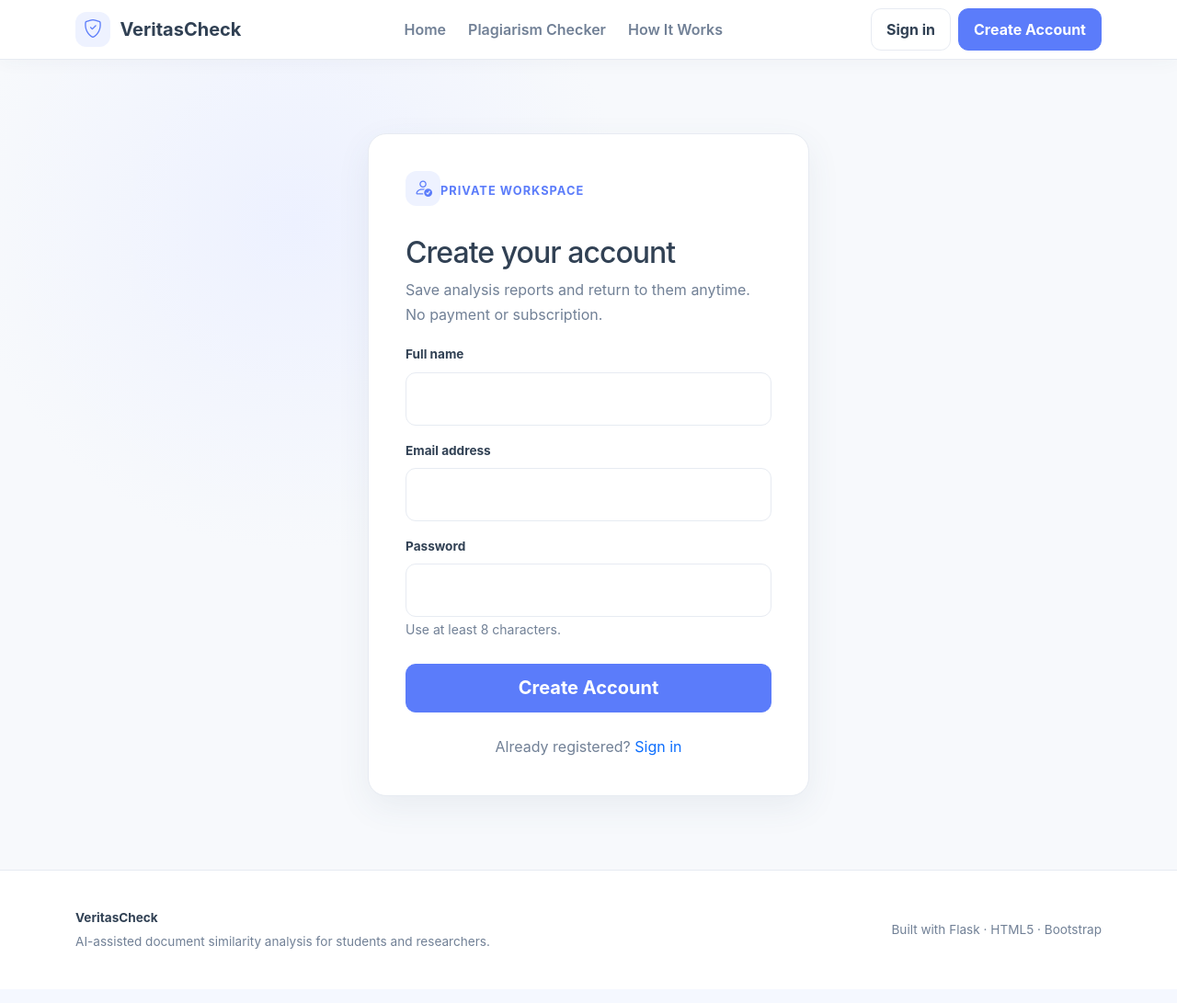
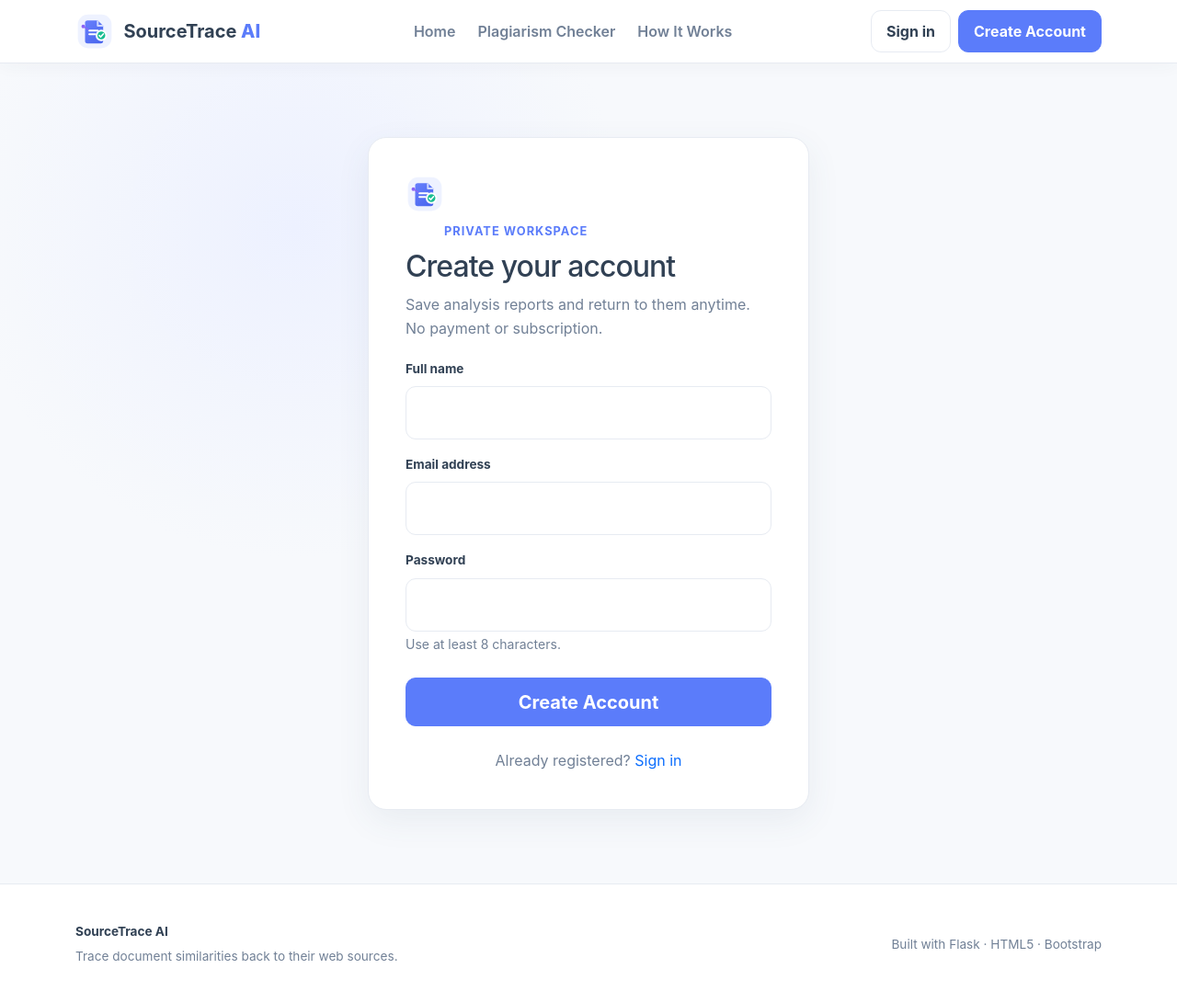
Before and after one commit to Shafaisalnawazkhan/Plagiarism-Detection, a Flask app: page /register in a window 1280 px wide. Shown: the whole page at 92% size. Before the commit the page ends 1032 px from the top, so only its background shows below. Run offline with Flask 3, Linux system fonts and the light colour scheme.

Commit message:
Rebrand app as SourceTrace AI

```diff
--- a/app.py
+++ b/app.py
@@ -294,7 +294,7 @@ def discover_web_sources(document):
     api_request = urllib.request.Request("https://openrouter.ai/api/v1/chat/completions",
         data=json.dumps(payload).encode("utf-8"), method="POST",
         headers={"Authorization": f"Bearer {OPENROUTER_API_KEY}", "Content-Type": "application/json",
-                 "HTTP-Referer": "http://127.0.0.1:5000", "X-OpenRouter-Title": "VeritasCheck"})
+                 "HTTP-Referer": "http://127.0.0.1:5000", "X-OpenRouter-Title": "SourceTrace AI"})
     try:
         with urllib.request.urlopen(api_request, timeout=90) as response:
             response_data = json.loads(response.read().decode("utf-8"))
@@ -335,7 +335,7 @@ def analyze_writing_signals(document):
     api_request = urllib.request.Request("https://openrouter.ai/api/v1/chat/completions",
         data=json.dumps(payload).encode("utf-8"), method="POST",
         headers={"Authorization": f"Bearer {OPENROUTER_API_KEY}", "Content-Type": "application/json",
-                 "HTTP-Referer": "http://127.0.0.1:5000", "X-OpenRouter-Title": "VeritasCheck"})
+                 "HTTP-Referer": "http://127.0.0.1:5000", "X-OpenRouter-Title": "SourceTrace AI"})
     try:
         with urllib.request.urlopen(api_request, timeout=90) as response:
             data = json.loads(response.read().decode("utf-8"))
@@ -444,12 +444,12 @@ def export_report(report_id, format_name):
     if not report:
         return jsonify(ok=False, error="Report not found."), 404
     result = json.loads(report["result_json"])
-    base_name = f"veritascheck-report-{report_id}"
+    base_name = f"sourcetrace-report-{report_id}"
     if format_name == "json":
         return Response(json.dumps(result, indent=2), mimetype="application/json",
                         headers={"Content-Disposition": f"attachment; filename={base_name}.json"})
     if format_name == "txt":
-        lines = ["VERITASCHECK ORIGINALITY RECEIPT", f"Report ID: VC-{report_id:06d}",
+        lines = ["SOURCETRACE AI ORIGINALITY RECEIPT", f"Report ID: ST-{report_id:06d}",
                  f"Document: {report['filename']}", f"Words: {report['words']}",
                  f"Similarity: {report['similarity']}%", f"Matched passages: {report['matches']}", ""]
         for index, match in enumerate(result.get("matches", []), 1):
--- /dev/null
+++ b/static/css/brand.css
@@ -0,0 +1,37 @@
+.brand-mark {
+  width: 42px;
+  height: 42px;
+  background: transparent;
+}
+
+.brand-mark img {
+  display: block;
+  width: 100%;
+  height: 100%;
+}
+
+.navbar-brand b {
+  color: var(--primary);
+  font-weight: 800;
+}
+
+.auth-card > .brand-mark {
+  background: url('/static/source-trace-mark.svg') center / contain no-repeat;
+}
+
+.auth-card > .brand-mark i {
+  display: none;
+}
+
+.receipt-brand > span {
+  width: 52px;
+  height: 52px;
+  padding: 0;
+  background: transparent;
+}
+
+.receipt-brand > span img {
+  display: block;
+  width: 100%;
+  height: 100%;
+}
--- a/templates/about.html
+++ b/templates/about.html
@@ -1,7 +1,7 @@
 {% extends "base.html" %}
-{% block title %}How It Works — VeritasCheck{% endblock %}
+{% block title %}How It Works — SourceTrace AI{% endblock %}
 {% block content %}
-<section class="page-header text-center"><div class="container narrow"><span class="eyebrow">Transparent by design</span><h1>A simple path from text to evidence.</h1><p>VeritasCheck compares the content you provide. It does not search the internet or issue a definitive plagiarism verdict.</p></div></section>
+<section class="page-header text-center"><div class="container narrow"><span class="eyebrow">Transparent by design</span><h1>A simple path from text to evidence.</h1><p>SourceTrace AI searches public web evidence, verifies similar passages, and presents sources for human review.</p></div></section>
 <section class="section-space pt-0"><div class="container"><div class="row g-4">
   {% for number, icon, title, text in [('01','bi-file-text','Input','Paste text or upload a PDF/TXT document.'),('02','bi-arrow-left-right','Compare','The backend calculates similarity against your supplied reference content.'),('03','bi-clipboard2-check','Review','Inspect similarity percentages and potentially matching passages.')] %}
   <div class="col-md-4"><article class="step-card"><span class="step-number">{{ number }}</span><span class="icon-box"><i class="bi {{ icon }}"></i></span><h2>{{ title }}</h2><p>{{ text }}</p></article></div>{% endfor %}
--- a/templates/base.html
+++ b/templates/base.html
@@ -3,17 +3,19 @@
 <head>
   <meta charset="utf-8">
   <meta name="viewport" content="width=device-width, initial-scale=1">
-  <meta name="description" content="VeritasCheck AI-assisted document similarity analysis">
-  <title>{% block title %}VeritasCheck{% endblock %}</title>
+  <meta name="description" content="SourceTrace AI document originality and web-source analysis">
+  <link rel="icon" href="{{ url_for('static', filename='source-trace-mark.svg') }}" type="image/svg+xml">
+  <title>{% block title %}SourceTrace AI{% endblock %}</title>
   <link href="https://cdn.jsdelivr.net/npm/bootstrap@5.3.3/dist/css/bootstrap.min.css" rel="stylesheet">
   <link href="https://cdn.jsdelivr.net/npm/bootstrap-icons@1.11.3/font/bootstrap-icons.min.css" rel="stylesheet">
-  <link href="{{ url_for('static', filename='css/style.css', v='19') }}" rel="stylesheet">
+  <link href="{{ url_for('static', filename='css/style.css', v='20') }}" rel="stylesheet">
+  <link href="{{ url_for('static', filename='css/brand.css', v='1') }}" rel="stylesheet">
 </head>
 <body>
   <header>
     <nav class="navbar navbar-expand-lg sticky-top" aria-label="Main navigation">
       <div class="container">
-        <a class="navbar-brand" href="{{ url_for('home') }}"><span class="brand-mark"><i class="bi bi-shield-check"></i></span>VeritasCheck</a>
+        <a class="navbar-brand" href="{{ url_for('home') }}"><span class="brand-mark"><img src="{{ url_for('static', filename='source-trace-mark.svg') }}" alt=""></span><span>SourceTrace <b>AI</b></span></a>
         <button class="navbar-toggler" type="button" data-bs-toggle="collapse" data-bs-target="#mainNav" aria-controls="mainNav" aria-expanded="false" aria-label="Toggle navigation"><span class="navbar-toggler-icon"></span></button>
         <div class="collapse navbar-collapse" id="mainNav">
           <ul class="navbar-nav mx-auto">
@@ -29,7 +31,7 @@
   <main>{% with messages = get_flashed_messages(with_categories=true) %}{% if messages %}<div class="container flash-wrap">{% for category, message in messages %}<div class="alert alert-{{ category }}">{{ message }}</div>{% endfor %}</div>{% endif %}{% endwith %}{% block content %}{% endblock %}</main>
   <footer class="site-footer">
     <div class="container d-md-flex justify-content-between align-items-center">
-      <div><strong>VeritasCheck</strong><p>AI-assisted document similarity analysis for students and researchers.</p></div>
+      <div><strong>SourceTrace AI</strong><p>Trace document similarities back to their web sources.</p></div>
       <span>Built with Flask · HTML5 · Bootstrap</span>
     </div>
   </footer>
--- a/templates/checker.html
+++ b/templates/checker.html
@@ -1,5 +1,5 @@
 {% extends "base.html" %}
-{% block title %}Plagiarism Checker — VeritasCheck{% endblock %}
+{% block title %}Plagiarism Checker — SourceTrace AI{% endblock %}
 {% block content %}
 <section class="page-header"><div class="container"><span class="eyebrow">Automated similarity analysis</span><h1>Review your document with confidence.</h1><p>Compare your writing with supplied reference content and inspect potentially matching passages.</p>{% if current_user %}<div class="signed-in-note"><i class="bi bi-check-circle"></i> Your completed analysis will open in the full evidence viewer and save to history.</div>{% else %}<div class="signed-in-note guest"><i class="bi bi-info-circle"></i> <a href="{{ url_for('login') }}">Sign in</a> before analysis to save the report and open the full evidence viewer.</div>{% endif %}</div></section>
 <section class="checker-section"><div class="container">
@@ -10,7 +10,7 @@
         <div class="upload-zone" id="uploadZone"><input type="file" id="documentFile" name="file" accept=".txt,.pdf"><i class="bi bi-cloud-arrow-up"></i><div><strong>Drop your document here or browse</strong><span id="fileName">TXT or PDF · Maximum 10 MB</span></div></div>
         <div class="file-preview d-none" id="filePreview"><div class="preview-toolbar"><strong><i class="bi bi-eye"></i> Document Preview</strong><span id="previewType"></span></div><iframe id="pdfPreview" class="d-none" title="Uploaded PDF preview"></iframe><pre id="textPreview" class="d-none"></pre></div>
       </div></div>
-        <div class="col-lg-4"><aside class="panel settings-panel web-discovery-card"><span class="optional">Real web discovery</span><div class="web-orbit"><i class="bi bi-globe2"></i><span><i></i><i></i><i></i></span></div><h2>Find Sources Online</h2><p>VeritasCheck searches public web excerpts for exact and near-verbatim passages, then verifies similarity locally.</p><ul class="web-feature-list"><li><i class="bi bi-link-45deg"></i><span><strong>Source URLs</strong><small>See the page and domain behind each match.</small></span></li><li><i class="bi bi-highlighter"></i><span><strong>Sentence evidence</strong><small>Review matched lines and individual scores.</small></span></li><li><i class="bi bi-pie-chart"></i><span><strong>Domain contribution</strong><small>Compare W3Schools, Javatpoint, and other discovered sites.</small></span></li></ul><div class="web-cost-note"><i class="bi bi-info-circle"></i> Uses the configured OpenRouter web-search provider and may consume provider credits.</div><div class="flow-note"><i class="bi bi-diagram-3"></i><span>Document → Web search → Verify → Report</span></div><button class="btn btn-primary btn-lg w-100" id="analyzeButton" type="submit"><i class="bi bi-globe-americas"></i> <span>Search &amp; Analyze</span></button></aside></div>
+        <div class="col-lg-4"><aside class="panel settings-panel web-discovery-card"><span class="optional">Real web discovery</span><div class="web-orbit"><i class="bi bi-globe2"></i><span><i></i><i></i><i></i></span></div><h2>Find Sources Online</h2><p>SourceTrace AI searches public web excerpts for exact and near-verbatim passages, then verifies similarity locally.</p><ul class="web-feature-list"><li><i class="bi bi-link-45deg"></i><span><strong>Source URLs</strong><small>See the page and domain behind each match.</small></span></li><li><i class="bi bi-highlighter"></i><span><strong>Sentence evidence</strong><small>Review matched lines and individual scores.</small></span></li><li><i class="bi bi-pie-chart"></i><span><strong>Domain contribution</strong><small>Compare W3Schools, Javatpoint, and other discovered sites.</small></span></li></ul><div class="flow-note"><i class="bi bi-diagram-3"></i><span>Document → Web search → Verify → Report</span></div><button class="btn btn-primary btn-lg w-100" id="analyzeButton" type="submit"><i class="bi bi-globe-americas"></i> <span>Search &amp; Analyze</span></button></aside></div>
     </div>
   </form>
   <div class="alert alert-danger mt-4 d-none" id="errorMessage" role="alert"></div>
--- a/templates/dashboard.html
+++ b/templates/dashboard.html
@@ -1,4 +1,4 @@
-{% extends "base.html" %}{% block title %}My Reports — VeritasCheck{% endblock %}
+{% extends "base.html" %}{% block title %}My Reports — SourceTrace AI{% endblock %}
 {% block content %}<section class="workspace"><div class="container"><div class="workspace-top"><div><span class="eyebrow">Personal workspace</span><h1>My analysis history</h1><p>Your saved document reports in one private workspace.</p></div><a class="btn btn-primary btn-lg" href="{{ url_for('checker') }}"><i class="bi bi-cloud-arrow-up"></i> Analyze New Document</a></div><div class="workspace-layout"><aside class="workspace-side"><a class="active" href="{{ url_for('dashboard') }}"><i class="bi bi-files"></i> My Reports</a><a href="{{ url_for('checker') }}"><i class="bi bi-search"></i> New Analysis</a><div class="side-spacer"></div><div class="account-summary"><span>{{ current_user['name'][0]|upper }}</span><div><strong>{{ current_user['name'] }}</strong><small>{{ current_user['email'] }}</small></div></div><form method="post" action="{{ url_for('logout') }}"><button class="side-logout"><i class="bi bi-box-arrow-right"></i> Sign Out</button></form></aside><div class="report-area"><div class="report-toolbar"><h2>Documents <span>{{ reports|length }}</span></h2><a href="{{ url_for('checker') }}"><i class="bi bi-plus-lg"></i></a></div>
 {% if reports %}<div class="report-grid">{% for report in reports %}<article class="history-card"><a class="history-preview" href="{{ url_for('saved_report', report_id=report['id']) }}"><i class="bi bi-file-earmark-pdf"></i><span>View highlighted report</span></a><div class="history-body"><small>{{ report['created_at'][:10] }} · {{ report['pages'] }} pages</small><h3 title="{{ report['filename'] }}">{{ report['filename'] }}</h3><div class="history-metrics"><span><small>Similarity</small><b>{{ report['similarity'] }}%</b></span><span class="ai"><small>AI signal</small><b>{% if report['ai_score'] is not none %}{{ report['ai_score'] }}%{% else %}—{% endif %}</b></span><span class="grammar"><small>Grammar</small><b>{% if report['grammar_score'] is not none %}{{ report['grammar_score'] }}%{% else %}—{% endif %}</b></span></div><div class="history-actions"><a href="{{ url_for('saved_report', report_id=report['id']) }}">Open report <i class="bi bi-arrow-right"></i></a><form method="post" action="{{ url_for('delete_report', report_id=report['id']) }}" onsubmit="return confirm('Delete this saved report?')"><button><i class="bi bi-trash3"></i></button></form></div></div></article>{% endfor %}</div>{% else %}<div class="history-empty"><i class="bi bi-folder2-open"></i><h2>No saved reports yet</h2><p>Analyze your first document and it will appear here.</p><a class="btn btn-primary" href="{{ url_for('checker') }}">Analyze a Document</a></div>{% endif %}
 </div></div></div></section>{% endblock %}
--- a/templates/index.html
+++ b/templates/index.html
@@ -1,5 +1,5 @@
 {% extends "base.html" %}
-{% block title %}VeritasCheck — Document Similarity Analysis{% endblock %}
+{% block title %}SourceTrace AI — Document Similarity Analysis{% endblock %}
 {% block content %}
 <section class="hero">
   <div class="container">
--- a/templates/login.html
+++ b/templates/login.html
@@ -1,2 +1,2 @@
-{% extends "base.html" %}{% block title %}Sign In — VeritasCheck{% endblock %}
+{% extends "base.html" %}{% block title %}Sign In — SourceTrace AI{% endblock %}
 {% block content %}<section class="auth-section"><div class="auth-card"><span class="brand-mark"><i class="bi bi-shield-check"></i></span><span class="eyebrow">Welcome back</span><h1>Sign in to your workspace</h1><p>Access your private document-analysis history.</p><form method="post"><label class="form-label" for="email">Email address</label><input class="form-control" id="email" name="email" type="email" autocomplete="email" required><label class="form-label mt-3" for="password">Password</label><input class="form-control" id="password" name="password" type="password" autocomplete="current-password" required><button class="btn btn-primary btn-lg w-100 mt-4">Sign In</button></form><p class="auth-switch">New here? <a href="{{ url_for('register') }}">Create a free account</a></p></div></section>{% endblock %}
--- a/templates/receipt.html
+++ b/templates/receipt.html
@@ -1,9 +1,9 @@
-{% extends "base.html" %}{% block title %}Originality Receipt VC-{{ '%06d'|format(report['id']) }}{% endblock %}
+{% extends "base.html" %}{% block title %}Originality Receipt ST-{{ '%06d'|format(report['id']) }}{% endblock %}
 {% block content %}
 <section class="receipt-shell" data-pdf-url="{% if report['file_path'] %}{{ url_for('report_pdf', report_id=report['id']) }}{% endif %}">
-  <div class="receipt-actions no-print"><div><a href="{{ url_for('saved_report', report_id=report['id']) }}"><i class="bi bi-arrow-left"></i></a><span><strong>Digital Originality Receipt</strong><small>Report VC-{{ '%06d'|format(report['id']) }}</small></span></div><div><a class="export csv" href="{{ url_for('export_report', report_id=report['id'], format_name='csv') }}">CSV</a><a class="export json" href="{{ url_for('export_report', report_id=report['id'], format_name='json') }}">JSON</a><a class="export txt" href="{{ url_for('export_report', report_id=report['id'], format_name='txt') }}">TXT</a><button class="export pdf" id="openPrintOptions"><i class="bi bi-printer"></i> Select &amp; Print</button></div></div>
+  <div class="receipt-actions no-print"><div><a href="{{ url_for('saved_report', report_id=report['id']) }}"><i class="bi bi-arrow-left"></i></a><span><strong>Digital Originality Receipt</strong><small>Report ST-{{ '%06d'|format(report['id']) }}</small></span></div><div><a class="export csv" href="{{ url_for('export_report', report_id=report['id'], format_name='csv') }}">CSV</a><a class="export json" href="{{ url_for('export_report', report_id=report['id'], format_name='json') }}">JSON</a><a class="export txt" href="{{ url_for('export_report', report_id=report['id'], format_name='txt') }}">TXT</a><button class="export pdf" id="openPrintOptions"><i class="bi bi-printer"></i> Select &amp; Print</button></div></div>
   <div class="print-options no-print d-none" id="printOptions"><div><strong>Select pages to print</strong><small>Choose highlighted document pages for the appendix.</small></div><label><input type="radio" name="printMode" value="all" checked> All pages</label><label><input type="radio" name="printMode" value="matched"> Matched pages</label><label><input type="radio" name="printMode" value="custom"> Custom</label><input id="customPrintPages" placeholder="1-3, 7, 12"><label><input type="checkbox" id="includeReceiptSummary" checked> Receipt summary</label><button class="btn btn-primary" id="printFullReport"><i class="bi bi-printer"></i> Prepare &amp; Print</button></div>
-  <article class="receipt-paper"><header class="receipt-head"><div class="receipt-brand"><span>V</span><div><h1>VeritasCheck <small>Academic Integrity Suite</small></h1><p>DOCUMENT ORIGINALITY &amp; SIMILARITY RECEIPT</p></div></div><div class="receipt-id"><b>Report ID:</b> VC-{{ '%06d'|format(report['id']) }}<br><b>Issued:</b> {{ report['created_at'][:19].replace('T',' ') }} UTC<br><b>Engine:</b> Semantic &amp; cosine evidence analysis</div></header><div class="receipt-rule"></div>
+  <article class="receipt-paper"><header class="receipt-head"><div class="receipt-brand"><span><img src="{{ url_for('static', filename='source-trace-mark.svg') }}" alt=""></span><div><h1>SourceTrace AI <small>Academic Integrity Suite</small></h1><p>DOCUMENT ORIGINALITY &amp; SIMILARITY RECEIPT</p></div></div><div class="receipt-id"><b>Report ID:</b> ST-{{ '%06d'|format(report['id']) }}<br><b>Issued:</b> {{ report['created_at'][:19].replace('T',' ') }} UTC<br><b>Engine:</b> Semantic &amp; cosine evidence analysis</div></header><div class="receipt-rule"></div>
     <section class="receipt-meta"><div><small>DOCUMENT TITLE</small><strong>{{ report['filename'] }}</strong></div><div><small>WORD COUNT</small><strong>{{ '{:,}'.format(report['words']) }} words</strong></div><div><small>PAGE COUNT</small><strong>{{ report['pages'] }} pages</strong></div><div><small>ORIGINALITY STATUS</small><strong class="receipt-tone-{{ result['tone'] }}">{{ result['label'] }}</strong></div></section>
     <div class="receipt-overview"><section class="receipt-score"><div class="score-box"><strong>{{ report['similarity'] }}%</strong><span>SIMILARITY</span></div><div><h2>{{ result['label'] }}</h2><p>{{ report['matches'] }} passages identified for review.</p></div></section><section class="receipt-sources"><h2>SIMILARITY BY VERIFIED SOURCE</h2>{% for source in result['sources'] %}<div class="receipt-source"><div><span>{{ source['name'] }}</span><b>{{ source['similarity'] }}%</b></div><div><i style="width:{{ [source['similarity'],100]|min }}%"></i></div></div>{% else %}<p>No verified web sources were found.</p>{% endfor %}</section></div>
     <section class="receipt-evidence"><h2>MATCHED EVIDENCE</h2>{% for match in result['matches'] %}<div class="receipt-match"><div><b>#{{ loop.index }} · {{ match['score'] }}% match</b><span>Document page {{ match['document_page'] }}, line {{ match['document_line'] }}</span></div><p>{{ match['text'] }}</p><small>{{ match['source_name'] }} · page {{ match['source_page'] }}, line {{ match['source_line'] }}</small></div>{% else %}<p>No strong sentence-level matches were identified.</p>{% endfor %}</section><footer class="receipt-foot"><i class="bi bi-shield-check"></i><span>Automated evidence for human review, not a definitive plagiarism verdict.</span></footer>
--- a/templates/register.html
+++ b/templates/register.html
@@ -1,2 +1,2 @@
-{% extends "base.html" %}{% block title %}Create Account — VeritasCheck{% endblock %}
+{% extends "base.html" %}{% block title %}Create Account — SourceTrace AI{% endblock %}
 {% block content %}<section class="auth-section"><div class="auth-card"><span class="brand-mark"><i class="bi bi-person-check"></i></span><span class="eyebrow">Private workspace</span><h1>Create your account</h1><p>Save analysis reports and return to them anytime. No payment or subscription.</p><form method="post"><label class="form-label" for="name">Full name</label><input class="form-control" id="name" name="name" autocomplete="name" required><label class="form-label mt-3" for="email">Email address</label><input class="form-control" id="email" name="email" type="email" autocomplete="email" required><label class="form-label mt-3" for="password">Password</label><input class="form-control" id="password" name="password" type="password" minlength="8" autocomplete="new-password" required><small class="form-help">Use at least 8 characters.</small><button class="btn btn-primary btn-lg w-100 mt-4">Create Account</button></form><p class="auth-switch">Already registered? <a href="{{ url_for('login') }}">Sign in</a></p></div></section>{% endblock %}
```
Also changed, not shown: static/source-trace-mark.svg (added).
